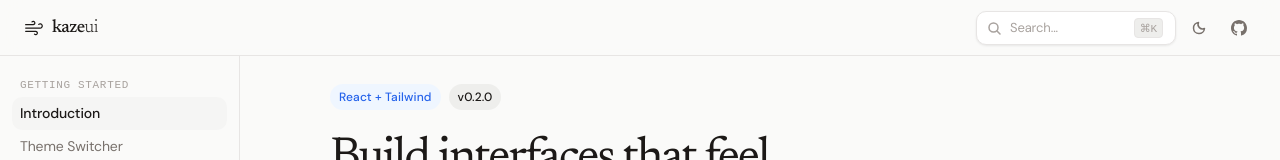
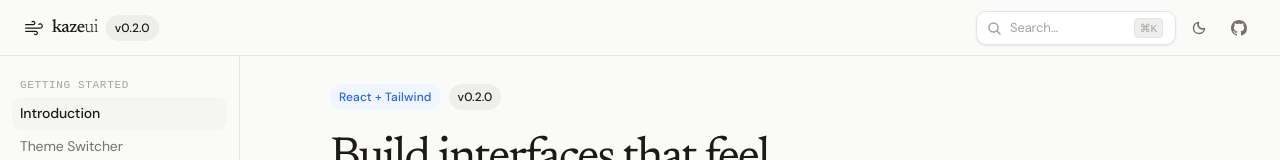
Before and after one commit to abderrahimghazali/kaze, a React (Vite) app: page / in a window 1280 px wide. Shown: the top 160 px of the page. Built offline with nearby package versions, Linux system fonts and the light colour scheme.

Commit message:
revert: restore version badge in header

```diff
--- a/src/routes/__root.tsx
+++ b/src/routes/__root.tsx
@@ -227,6 +227,7 @@ function RootLayout() {
             }}>
               kaze<span style={{ fontWeight: 300 }}>ui</span>
             </span>
+            <Badge>v0.2.0</Badge>
           </Link>
           </div>
 
```
